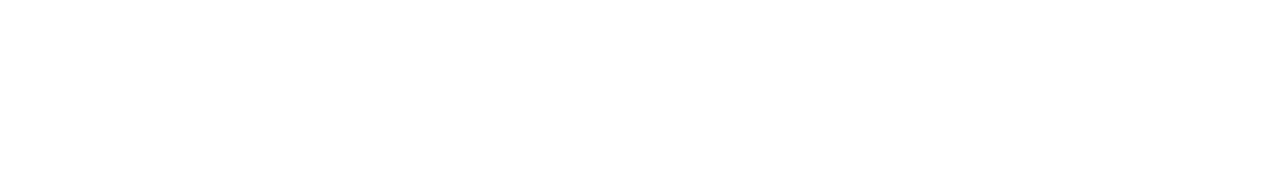
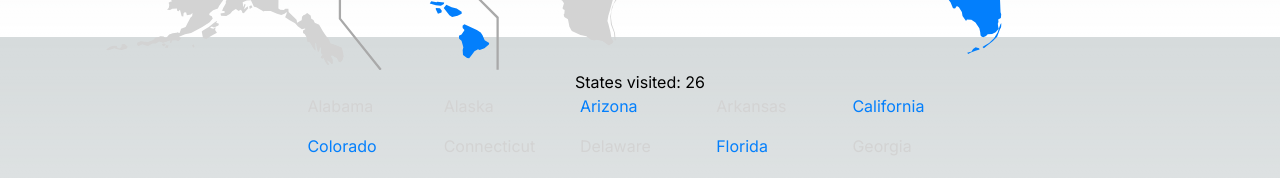
Before and after one commit to peachfuzz/next-peachfuzz-website, a Next.js app: page /travel in a window 1280 px wide. Before the commit this address had no page. Shown: the part 763-941 px from the top of the page. Before the commit the page ends 800 px from the top, so only its background shows below. Built offline with nearby package versions, Linux system fonts and the light colour scheme.

Commit message:
Create travel page ✈️

```diff
--- /dev/null
+++ b/src/app/travel/page.tsx
@@ -0,0 +1,26 @@
+'use client';
+import { useState } from 'react';
+import { Map } from '../components/map';
+import { stateData } from '../data/mapData';
+import { UpdatedMapEntry } from '../types/mapDataTypes';
+import { MapLegend } from '../components/mapLegend';
+
+export default function Travel() {
+  const [updatedStateData, setUpdatedStateData] = useState<UpdatedMapEntry[]>(stateData);
+
+  // todo: rename function name
+  const updateStateData = (index: number) => {
+    const newHoveredValue = !updatedStateData[index].hovered;
+    let newStateData = [...updatedStateData];
+    newStateData[index].hovered = newHoveredValue;
+    setUpdatedStateData(newStateData);
+  };
+
+  return (
+    <main className="mb-auto flex flex-col items-center p-24">
+      <Map stateData={updatedStateData} onHover={updateStateData} />
+      <p>States visited: {stateData.reduce((acc, cur) => (cur.visited ? ++acc : acc), 0)}</p>
+      <MapLegend stateData={updatedStateData} updateStateData={updateStateData} />
+    </main>
+  );
+}
```
